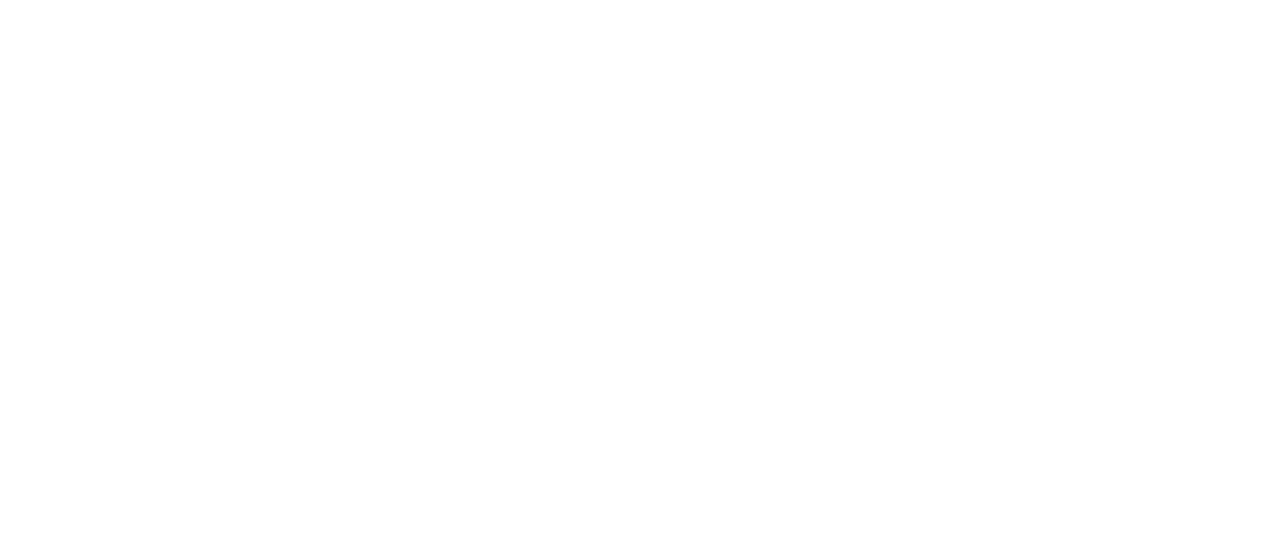
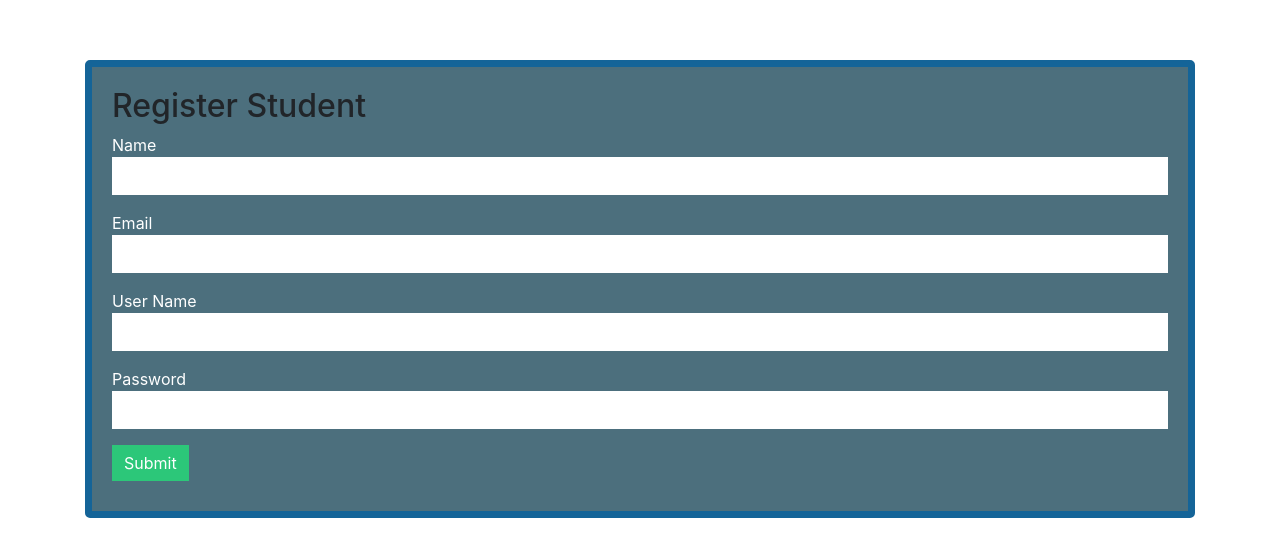
Before and after one commit to vaibhav345/schoolDiary_react_front-end, a React (Create React App) app: page /registerStudent in a window 1280 px wide. Shown: the part 162-718 px from the top of the page. Built offline with nearby package versions, Linux system fonts and the light colour scheme.

Commit message:
Splitting  student & teacher registraion pages

```diff
--- a/src/App.js
+++ b/src/App.js
@@ -3,7 +3,8 @@
 import './App.css';
 import Home from './components/home/Home'
 import Login from './components/login/Login'
-import Register from './components/register/Register'
+import RegisterStudent from './components/register/RegisterStudent'
+import RegisterTeacher from './components/register/RegisterTeacher'
 import '../node_modules/bootstrap/dist/css/bootstrap.min.css';
 
 class App extends Component {
@@ -19,7 +20,8 @@
             </React.Fragment>
             )} />
             <Route path="/login" component={Login}/>
-            <Route path="/register" component={Register}/>
+            <Route path="/registerStudent" component={RegisterStudent}/>
+            <Route path="/registerTeacher" component={RegisterTeacher}/>
           </div>
         </div>
       </Router>
--- a/src/components/login/Login.js
+++ b/src/components/login/Login.js
@@ -15,8 +15,7 @@
 
                     {/*TODO: Create the landing page for Forgot password. */}
                     <Link to="/" className="pull-left">Forget You Password?</Link>
-                    {/*TODO: Need to direct this to student-register instead of global register in UI. */}
-                    <Link to="/register" className="float-right">Click Here to Register</Link>
+                    <Link to="/registerStudent" className="float-right">Click Here to Register</Link>
                 </div>;
 const Teacher = () => <div>
                     <form action="studentProfile.html">
@@ -30,8 +29,7 @@
 
                     {/*TODO: Create the landing page for Forgot password. */}
                     <Link to="/" className="pull-right">Forget You Password?</Link>
-                    {/*TODO: Need to direct this to teacher-register instead of global register in UI. */}
-                    <Link to="/register" className="float-right">Click Here to Register</Link>
+                    <Link to="/registerTeacher" className="float-right">Click Here to Register</Link>
                 </div>;
 
 export class Login extends Component {
--- /dev/null
+++ b/src/components/register/RegisterStudent.js
@@ -0,0 +1,73 @@
+import React, { Component } from 'react';
+import axios from 'axios';
+
+export class RegisterStudent extends Component {
+    constructor() {
+        super();
+        this.state = {
+          fields: {},
+          //errors: {} Need to implement it later (Validations)
+        }
+
+        this.onChange = this.onChange.bind(this);
+        this.submituserRegistrationForm = this.submituserRegistrationForm.bind(this);
+      };
+
+      onChange(e) {
+        let fields = this.state.fields;
+        fields[e.target.name] = e.target.value;
+        this.setState({
+          fields
+        });
+
+      }
+
+      async submituserRegistrationForm(e) {
+        e.preventDefault();
+
+        this.setState(this.state.fields);
+        const { name, email, user_name, password } = this.state.fields;
+
+        axios.post('/students/register', { name, email, user_name, password })
+              .then((result) => {
+                console.log("Results: " + result.status);
+              });
+        }
+
+      render() {
+        return (
+          <div>
+            <div className="school-select">
+              <h2 className="page-header">Register Student</h2>
+              <form onSubmit={this.submituserRegistrationForm}>
+                <div className="form-group">
+                    <lable>Name</lable>
+                    <input type="text" name="name" id="name" value={this.state.name}
+                        onChange={this.onChange} autoComplete="name" className="form-control"/>
+                </div>
+                <div className="form-group">
+                    <lable>Email</lable>
+                    <input type="text" name="email" id="email" value={this.state.email}
+                        onChange={this.onChange} autoComplete="email" className="form-control"/>
+                </div>
+                <div className="form-group">
+                    <lable>User Name</lable>
+                    <input type="text" name="user_name" id="user_name" value={this.state.user_name}
+                        onChange={this.onChange} autoComplete="user_name" className="form-control"/>
+                </div>
+                <div className="form-group">
+                    <lable>Password</lable>
+                    <input type="text" name="password" id="password" value={this.state.password}
+                        onChange={this.onChange} className="form-control"/>
+                </div>
+                <div>
+                    <button className="btn submit-btn">Submit</button>{' '}
+                </div>
+              </form>
+            </div>
+          </div>
+        )
+      }
+}
+
+export default RegisterStudent
--- a/src/components/register/Register.js
+++ b/src/components/register/RegisterTeacher.js
@@ -39,7 +39,7 @@
     return (
       <div>
         <div className="school-select">
-          <h2 className="page-header">Register</h2>
+          <h2 className="page-header">Register Teacher</h2>
           <form onSubmit={this.submituserRegistrationForm}>
             <div className="form-group">
                 <lable>Name</lable>
```
